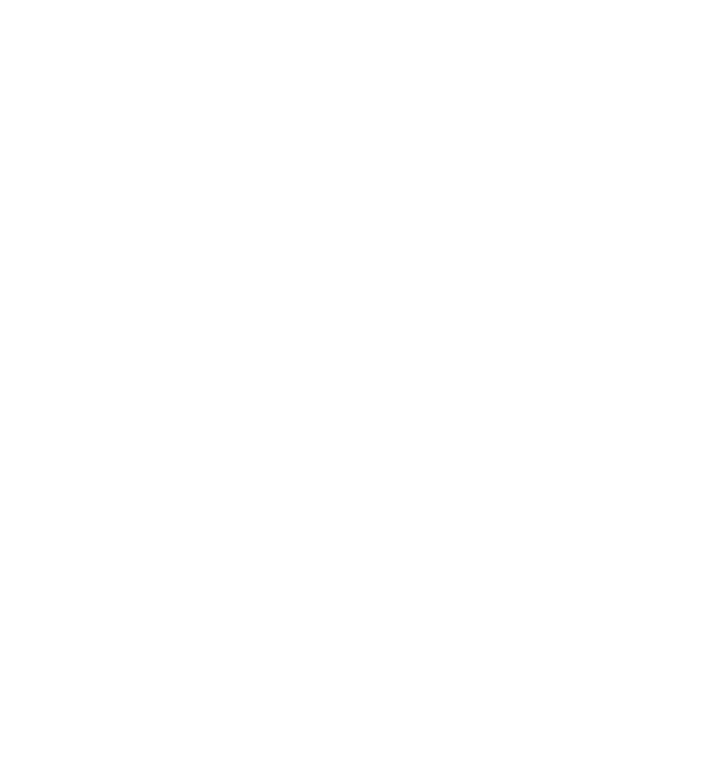
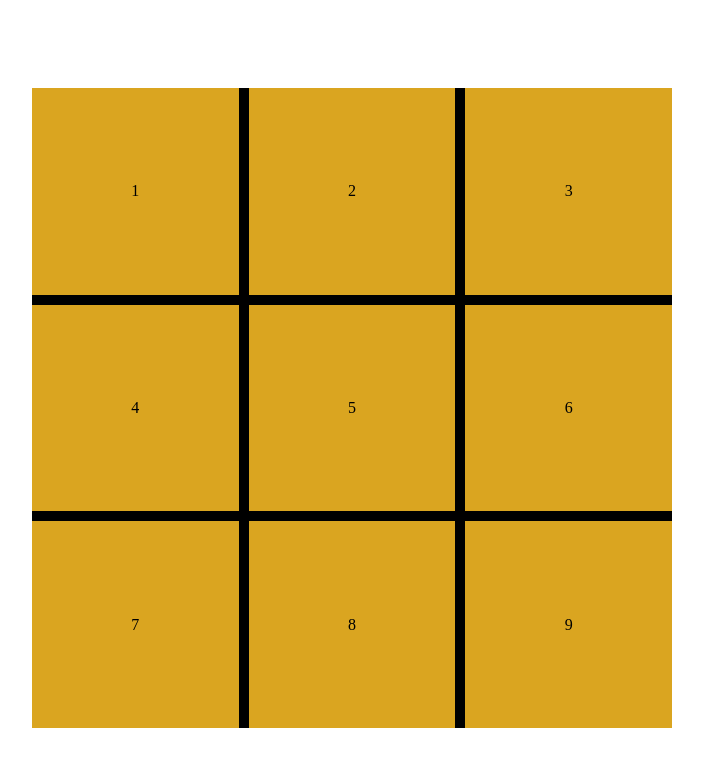
Before and after one commit to Lowkeys101/tic-tac-toe, a plain HTML site: page index.html in a window 1280 px wide. Shown: the whole page, without its empty margins (296-999 px from the left). Drawn offline with Linux system fonts and the light colour scheme.

Commit message:
Add html to display tic-tac-toe. Add pseudo code in js

```diff
--- a/index.html
+++ b/index.html
@@ -8,5 +8,19 @@
     <script src="script.js"></script>
     <title>Document</title>
 </head>
-<body></body>
+<body>
+    <div class="wrapper">
+        <div class="gameboard">
+            <div class="gamecell">1</div>
+            <div class="gamecell">2</div>
+            <div class="gamecell">3</div>
+            <div class="gamecell">4</div>
+            <div class="gamecell">5</div>
+            <div class="gamecell">6</div>
+            <div class="gamecell">7</div>
+            <div class="gamecell">8</div>
+            <div class="gamecell">9</div>
+        </div>
+    </div>
+</body>
 </html>
--- a/style.css
+++ b/style.css
@@ -0,0 +1,27 @@
+.wrapper {
+    display: flex;
+    position: relative;
+    /* align-items: center; */
+    justify-content: center;
+    min-width: 100vw;
+    min-height: 100vh;
+}
+
+.gameboard {
+    position: absolute;
+    background-color: black;
+    top: 10%;
+    display: grid;
+    gap: 10px;
+    grid-template-columns: 1fr 1fr 1fr;
+    grid-template-rows: 1fr 1fr 1fr;
+    min-height: 50vw;
+    min-width: 50vw;
+}
+
+.gamecell {
+    background-color: goldenrod;
+    display: flex;
+    justify-content: center;
+    align-items: center;
+}
```
Also changed, not shown: script.js (+7 -0 lines).
